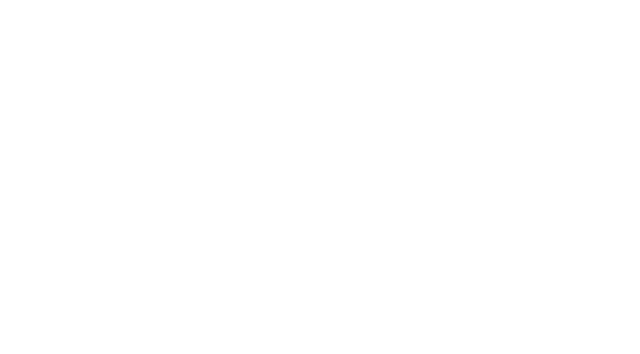
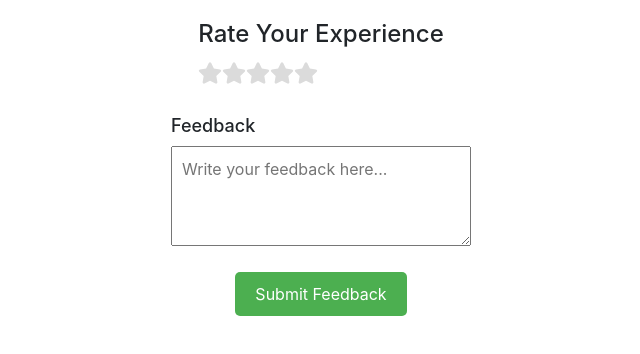
Before and after one commit to Arpit123139/Major-Project, a React (Create React App) app in the folder client/: page /feedback in a window 1280 px wide. Before the commit this address had no page. Shown: the top 354 px of the page, without its empty margins (319-959 px from the left). Built offline with nearby package versions, Linux system fonts and the light colour scheme.

Commit message:
added feedback form only frontend

```diff
--- a/client/package.json
+++ b/client/package.json
@@ -5,6 +5,8 @@
   "proxy": "http://localhost:8000",
   "dependencies": {
     "@babel/helper-module-imports": "^7.22.15",
+    "@emotion/react": "^11.11.3",
+    "@emotion/styled": "^11.11.0",
     "@mui/material": "^5.15.10",
     "@testing-library/jest-dom": "^5.17.0",
     "@testing-library/react": "^13.4.0",
@@ -14,6 +16,8 @@
     "js-cookie": "^3.0.5",
     "react": "^18.2.0",
     "react-dom": "^18.2.0",
+    "react-icons": "^5.0.1",
+    "react-responsive-carousel": "^3.2.23",
     "react-router-dom": "^6.22.1",
     "react-scripts": "5.0.1",
     "reactstrap": "^9.2.2",
--- a/client/src/App.js
+++ b/client/src/App.js
@@ -7,6 +7,7 @@ import EditImage from './Student/EditProfilePic';
 import EditStudentProfile from './Student/EditStudentProfile';
 import Landing from './Logins/LandingPage';
 import ApplyHostel from './Student/ApplyHostel';
+import FeedbackPage from './Student/FeedBackForm';
 function App() {
   return (
     <div>
@@ -18,6 +19,7 @@ function App() {
         <Route path="/editImage" element= {<EditImage />} />
         <Route path="/editStudentProfile" element= {<EditStudentProfile />} />
         <Route path="/applyHostel" element={<ApplyHostel />} />
+        <Route path="/feedback" element={<FeedbackPage />} />
       </Routes>
     </div>
   );
--- /dev/null
+++ b/client/src/Student/FeedBackForm.js
@@ -0,0 +1,103 @@
+import React, { useState } from "react";
+import Rating from "@mui/material/Rating";
+import Box from '@mui/material/Box';
+import { FaStar } from 'react-icons/fa';
+
+function FeedbackPage() {
+  const [value, setValue] = useState(0);
+  const [hover, setHover] = useState(null);
+  const [review, setReview] = useState("");
+
+  const labels = {
+    0: "Unrated",
+    0.5: 'Useless',
+    1: 'Useless+',
+    1.5: 'Poor',
+    2: 'Poor+',
+    2.5: 'Ok',
+    3: 'Ok+',
+    3.5: 'Good',
+    4: 'Good+',
+    4.5: 'Excellent',
+    5: 'Excellent+',
+  };
+
+  const submitFeedback = async () => {
+    const token = localStorage.getItem('token');
+    console.log(value)
+    console.log(review)
+    const response = await fetch(`/api/v1/submitFeedback/${token}`, {
+      method: "POST",
+      headers: {
+        "Content-Type": "application/json",
+      },
+      body: JSON.stringify({
+        rating: value,
+        feedback: review,
+      }),
+    });
+
+    const data = await response.json();
+
+    if (response.status === 422 || !data) {
+      console.log("Error submitting feedback");
+    } else {
+      console.log("Feedback submitted successfully:", data);
+      // Optionally, you can handle success actions here
+    }
+  };
+
+  return (
+    <div style={{ display: "flex", flexDirection: "column", alignItems: "center", padding: "20px" }}>
+      <div style={{ marginBottom: "20px" }}>
+        <h1 style={{ fontSize: "24px", marginBottom: "10px" }}>Rate Your Experience</h1>
+        <Box
+          sx={{
+            width: 200,
+            display: 'flex',
+            alignItems: 'center',
+          }}
+        >
+          <Rating
+            name="hover-feedback"
+            value={value}
+            precision={0.5}
+            getLabelText={(value) => `${value} Star${value !== 1 ? 's' : ''}`}
+            onChange={(e) => setValue(e.target.value)}
+            onChangeActive={(event, newHover) => {
+              setHover(newHover);
+            }}
+            emptyIcon={<FaStar style={{ opacity: 0.55, fontSize: "inherit" }} />}
+          />
+          {value !== null && (
+            <Box sx={{ ml: 2, fontSize: "16px" }}>{labels[hover !== -1 ? hover : value]}</Box>
+          )}
+        </Box>
+      </div>
+      <div style={{ marginBottom: "20px", width: "300px" }}>
+        <h1 style={{ fontSize: "18px", marginBottom: "10px" }}>Feedback</h1>
+        <textarea
+          value={review}
+          onChange={(e) => setReview(e.target.value)}
+          placeholder="Write your feedback here..."
+          style={{ width: "100%", minHeight: "100px", padding: "10px" }}
+        />
+      </div>
+      <button
+        style={{
+          backgroundColor: "#4CAF50",
+          color: "white",
+          padding: "10px 20px",
+          border: "none",
+          borderRadius: "5px",
+          cursor: "pointer"
+        }}
+        onClick={submitFeedback}
+      >
+        Submit Feedback
+      </button>
+    </div>
+  );
+}
+
+export default FeedbackPage;
```
Also changed, not shown: 1 other file (tests, documents, lock files or other folders).
